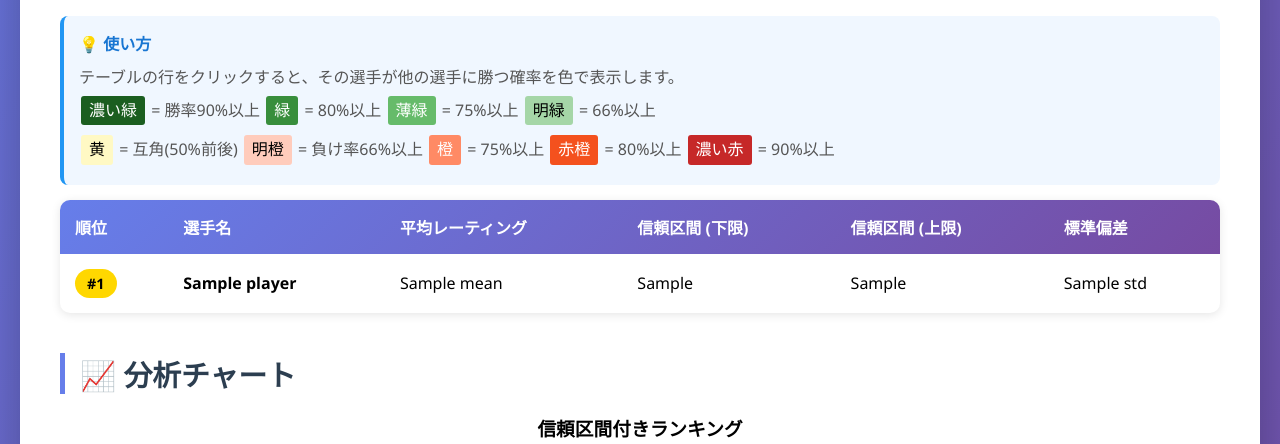
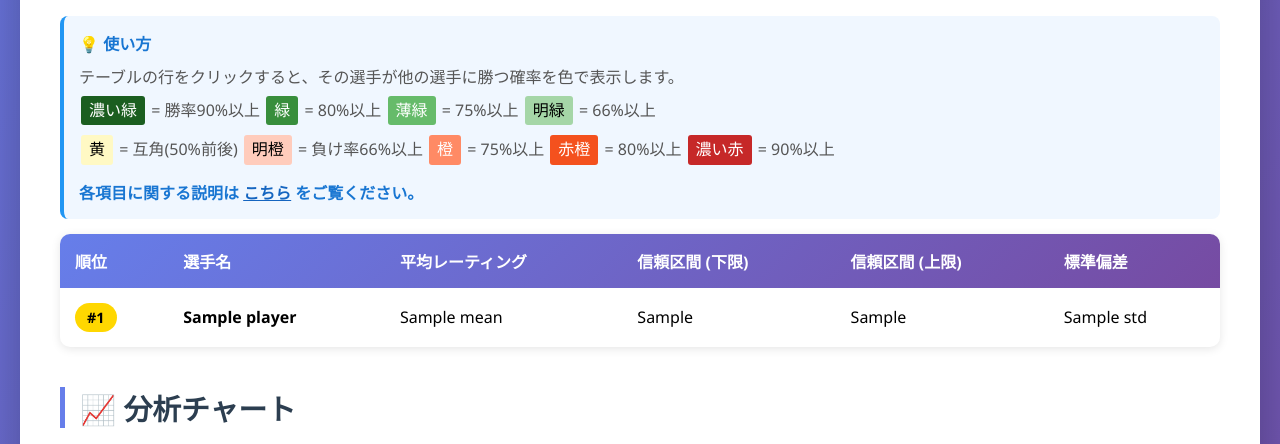
Before and after one commit to dende256/B-TRating, a Flask app: template templates/result_view.html in a window 1280 px wide. Shown: the part 600-1044 px from the top of the page. Run offline with Flask 3, Linux system fonts and the light colour scheme; the template is opened without the code that fills it: most values are stand-ins (such as "Sample title", 1, 10 or a date in 2020).

Commit message:
レーティングの説明ドキュメントへのリンクを追加

```diff
--- a/templates/result_view.html
+++ b/templates/result_view.html
@@ -354,6 +354,11 @@
                     <span style="display: inline-block; padding: 2px 8px; background: #f4511e; color: white; border-radius: 3px; margin: 5px 2px;">赤橙</span> = 80%以上
                     <span style="display: inline-block; padding: 2px 8px; background: #c62828; color: white; border-radius: 3px; margin: 5px 2px;">濃い赤</span> = 90%以上
                 </p>
+                <p style="margin: 10px 0 0 0; color: #1976d2; font-weight: bold;">
+                    各項目に関する説明は
+                    <a href="https://github.com/dende256/B-TRating/blob/main/docs/graph_explanation.md" target="_blank" style="color: #1565c0; text-decoration: underline;">こちら</a>
+                    をご覧ください。
+                </p>
             </div>
             <table class="ratings-table">
                 <thead>
```
